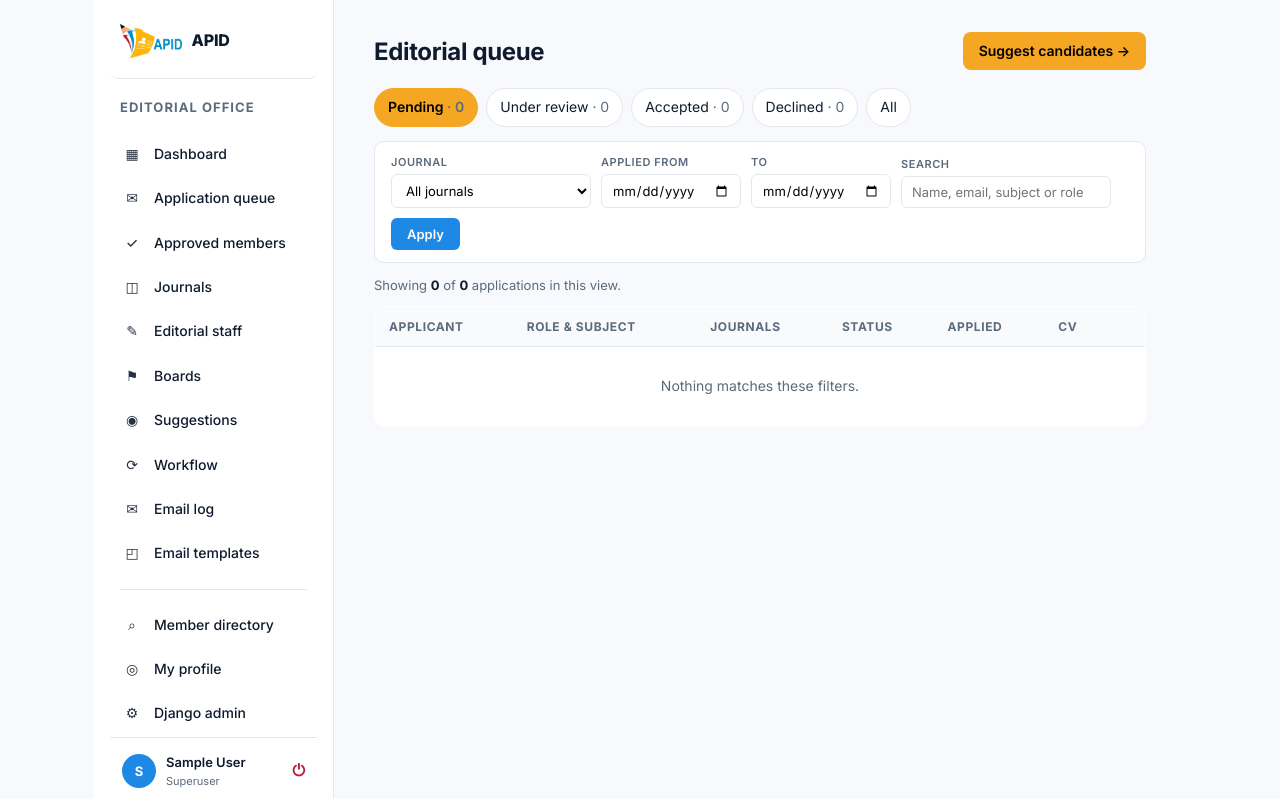
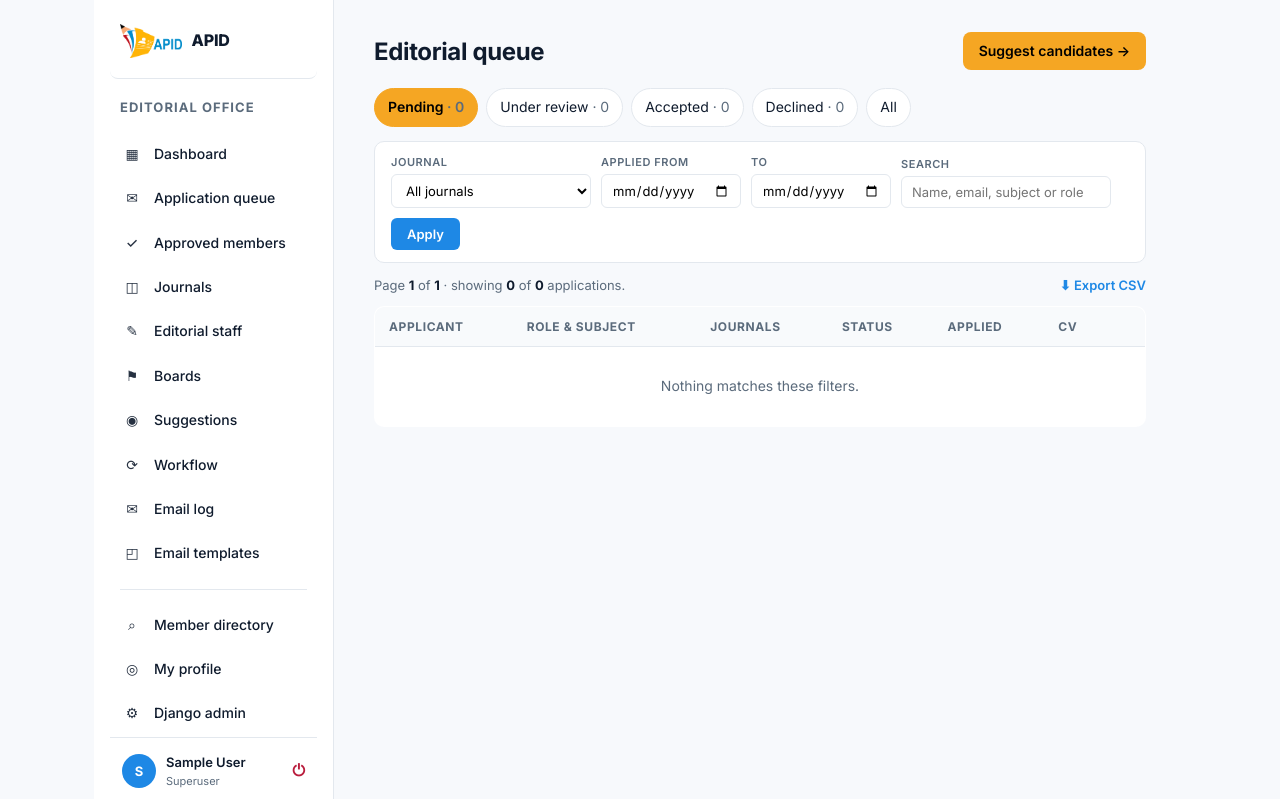
Before and after one commit to celnetamit/apid, a Django app: page /office/queue/ in a window 1280 px wide. Shown: the top 799 px of the page. Run offline with Django 5.2, Linux system fonts and the light colour scheme; the visitor is signed in with stand-in values (Sample User, id 1); data comes from the database, SQL or seed files in the repository; data that the repository does not hold is empty.

Commit message:
Office: pagination + CSV export on queue/approved/dashboard
Queue was capped at 100 rows per page with no "next" and approved at 800
with no pager either, so the moment the queue filled past the cap Boss
was silently losing rows. Switch both to proper pagination (queue 50/page
driven by the mng client, approved 50/page) and add a visible "Page N of
M" line above the table.

Export CSV button on all three (queue, approved, dashboard-decisions)
streams every matching row with filters applied — a filtered-by-journal
view exports that journal, not the whole system — straight into a
spreadsheet via Django's StreamingHttpResponse.

Co-Authored-By: Claude Opus 4.7 <noreply@anthropic.com>

```diff
--- a/apps/editorial/templates/editorial/queue.html
+++ b/apps/editorial/templates/editorial/queue.html
@@ -23,8 +23,19 @@
  .filter-bar .clear { padding:8px 12px; color:var(--muted); font-size:13px; text-decoration:none; }
  .filter-bar .clear:hover { color:var(--primary); }
 
- .count-note { font-size:13px; color:var(--muted); margin:0 0 10px; }
+ .count-note { font-size:13px; color:var(--muted); margin:0 0 10px;
+                display:flex; justify-content:space-between; align-items:center; gap:12px; flex-wrap:wrap; }
  .count-note strong { color:var(--ink); }
+ .count-note .export-btn { color:var(--primary); text-decoration:none; font-weight:600; font-size:13px; }
+ .count-note .export-btn:hover { text-decoration:underline; }
+
+ .pager { display:flex; align-items:center; justify-content:center; gap:10px;
+          margin:20px 0 0; font-size:14px; }
+ .pager a, .pager .cur { padding:7px 13px; border:1px solid var(--line); border-radius:6px;
+                         color:var(--ink); text-decoration:none; }
+ .pager a:hover { border-color:var(--primary); color:var(--primary); }
+ .pager .cur { background:var(--primary); color:#fff; border-color:var(--primary); }
+ .pager .mut { color:var(--muted); font-size:13px; }
 
  table.datatable { width:100%; border-collapse:collapse; background:#fff;
                    border:1px solid var(--line); border-radius:10px; overflow:hidden; }
@@ -101,7 +112,10 @@
   {% endif %}
 </form>
 
-<p class="count-note">Showing <strong>{{ shown }}</strong> of <strong>{{ total }}</strong> application{{ total|pluralize }} in this view.</p>
+<p class="count-note">
+  <span>Page <strong>{{ page_num }}</strong> of <strong>{{ total_pages }}</strong> · showing <strong>{{ shown }}</strong> of <strong>{{ total }}</strong> application{{ total|pluralize }}.</span>
+  <a class="export-btn" href="?state={{ state }}&journal={{ selected_journal|default:'' }}&date_from={{ date_from }}&date_to={{ date_to }}&q={{ query|urlencode }}&export=csv">⬇ Export CSV</a>
+</p>
 
 <table class="datatable">
   <thead>
@@ -141,4 +155,12 @@
     {% endfor %}
   </tbody>
 </table>
+
+{% if total_pages > 1 %}
+<div class="pager">
+  {% if page_num > 1 %}<a href="?state={{ state }}&journal={{ selected_journal|default:'' }}&date_from={{ date_from }}&date_to={{ date_to }}&q={{ query|urlencode }}&page={{ page_num|add:'-1' }}">← Prev</a>{% endif %}
+  <span class="mut">Page {{ page_num }} of {{ total_pages }}</span>
+  {% if page_num < total_pages %}<a href="?state={{ state }}&journal={{ selected_journal|default:'' }}&date_from={{ date_from }}&date_to={{ date_to }}&q={{ query|urlencode }}&page={{ page_num|add:'1' }}">Next →</a>{% endif %}
+</div>
+{% endif %}
 {% endblock %}
--- a/apps/editorial/views.py
+++ b/apps/editorial/views.py
@@ -52,6 +52,31 @@ STATUS_LABELS = {
 }
 
 
+def _csv_response(filename: str, rows):
+    """Stream a list[dict] as a CSV download. The first row's keys form the
+    header, so caller is responsible for consistent dict shape."""
+    import csv
+    from django.http import StreamingHttpResponse
+    class _Echo:
+        def write(self, value): return value
+    writer = csv.writer(_Echo())
+    rows = iter(rows)
+    try:
+        first = next(rows)
+    except StopIteration:
+        first = {}
+    header = list(first.keys()) if first else []
+    def gen():
+        if header:
+            yield writer.writerow(header)
+            yield writer.writerow([first.get(h, "") for h in header])
+            for r in rows:
+                yield writer.writerow([r.get(h, "") for h in header])
+    resp = StreamingHttpResponse(gen(), content_type="text/csv")
+    resp["Content-Disposition"] = f'attachment; filename="{filename}"'
+    return resp
+
+
 @queue_or_manager
 def queue(request):
     """Local-DB application queue.
@@ -80,12 +105,21 @@ def queue(request):
         if not journal_ids:
             journal_ids = [-1]  # match nothing
 
+    # CSV export streams every matching row (bypassing pagination); a Boss who
+    # filtered down to one journal + a date range wants the whole slice, not
+    # a page of it.
+    want_csv = request.GET.get("export") == "csv"
+    try:
+        page_num = max(1, int(request.GET.get("page") or 1))
+    except (TypeError, ValueError):
+        page_num = 1
+    page_size = 10_000 if want_csv else 50
     try:
         counts = queue_summary(journal_ids=journal_ids, journal_id=journal_id,
                                date_from=date_from, date_to=date_to)
         page_data = mng_queue(
             status=state if state and state != "all" else None,
-            q=query or None, page=1, page_size=100,
+            q=query or None, page=page_num, page_size=page_size,
             journal_ids=journal_ids, journal_id=journal_id,
             date_from=date_from, date_to=date_to,
         )
@@ -97,6 +131,28 @@ def queue(request):
     for r in rows:
         label, tone = STATUS_LABELS.get(r["status"], (r["status_display"], "muted"))
         r["state_label"], r["state_tone"] = label, tone
+
+    if want_csv:
+        from django.utils import timezone as _tz
+        def _csv_rows():
+            for r in rows:
+                yield {
+                    "APID": r.get("pk"),
+                    "Applicant": r.get("applicant", ""),
+                    "Email": r.get("email", ""),
+                    "Role": r.get("role", ""),
+                    "Subject": r.get("subject", ""),
+                    "Journals": r.get("journals", ""),
+                    "Status": r.get("state_label", r.get("status", "")),
+                    "Applied": r.get("applied_at", "").isoformat() if r.get("applied_at") else "",
+                    "Decided": r.get("decided_at", "").isoformat() if r.get("decided_at") else "",
+                }
+        return _csv_response(
+            f"apid-queue-{state}-{_tz.now().strftime('%Y%m%d')}.csv", _csv_rows())
+
+    total = page_data.get("total", 0)
+    import math as _math
+    total_pages = max(1, _math.ceil(total / page_size)) if page_size else 1
 
     tabs = [
         ("new",         "Pending",      counts.get("new", 0)),
@@ -147,7 +203,10 @@ def queue(request):
     return render(request, "editorial/queue.html", {
         "rows": rows,
         "shown": len(rows),
-        "total": page_data.get("total", 0),
+        "total": total,
+        "page_num": page_num,
+        "total_pages": total_pages,
+        "page_size": page_size,
         "state": state,
         "query": query,
         "counts": counts,
@@ -208,8 +267,36 @@ def approved_profiles(request):
         qs = qs.filter(started_on__lte=date_to)
     qs = qs.order_by("-started_on", "member__full_name", "role")
 
-    rows = list(qs[:800])  # safety cap; paginate when it starts to pinch
-    distinct_members = len({a.member_id for a in rows})
+    # CSV export dumps everything matching the filters; the table pages 50.
+    want_csv = request.GET.get("export") == "csv"
+    total_matches = qs.count()
+    distinct_members = qs.values("member_id").distinct().count()
+
+    if want_csv:
+        from django.utils import timezone as _tz
+        def _csv_rows():
+            for a in qs.iterator(chunk_size=500):
+                yield {
+                    "APID": a.member.apid,
+                    "Member": a.member.display_name or a.member.username,
+                    "Email": a.member.email,
+                    "Journal": (a.journal.title if a.journal else ""),
+                    "Journal abbreviation": (a.journal.abbreviation if a.journal else ""),
+                    "Role": a.role,
+                    "Started": a.started_on.isoformat() if a.started_on else "",
+                }
+        return _csv_response(
+            f"apid-approved-{_tz.now().strftime('%Y%m%d')}.csv", _csv_rows())
+
+    import math as _math
+    try:
+        page_num = max(1, int(request.GET.get("page") or 1))
+    except (TypeError, ValueError):
+        page_num = 1
+    page_size = 50
+    total_pages = max(1, _math.ceil(total_matches / page_size))
+    page_num = min(page_num, total_pages)
+    rows = list(qs[(page_num - 1) * page_size: page_num * page_size])
 
     # Journal dropdown counts: active appointments per journal, honouring the
     # same date filter and role-mailbox strip as the main table, so the number
@@ -237,8 +324,11 @@ def approved_profiles(request):
 
     return render(request, "editorial/approved.html", {
         "rows": rows,
-        "total_appointments": len(rows),
+        "shown": len(rows),
+        "total_appointments": total_matches,
         "total_members": distinct_members,
+        "page_num": page_num,
+        "total_pages": total_pages,
         "query": q,
         "journal_choices": journal_choices,
         "selected_journal": journal_id,
@@ -935,6 +1025,24 @@ def dashboard(request):
         decisions_qs = decisions_qs.filter(decided_at__date__lte=rec_to)
     decisions_total = decisions_qs.count()
 
+    # CSV export: give the Boss every matching decision for reporting, not
+    # just the dashboard's top-25 snapshot.
+    if request.GET.get("export") == "csv":
+        def _csv_rows():
+            for a in decisions_qs.select_related("member").order_by("-decided_at").iterator(chunk_size=500):
+                yield {
+                    "APID": a.member.apid if a.member else "",
+                    "Applicant": (a.member.display_name if a.member else "") or "",
+                    "Email": (a.member.email if a.member else "") or "",
+                    "Application": a.pk,
+                    "Role": a.applying_for or "",
+                    "Subject": a.subject or "",
+                    "Decision": a.decision,
+                    "Decided": a.decided_at.isoformat() if a.decided_at else "",
+                }
+        return _csv_response(
+            f"apid-decisions-{timezone.now().strftime('%Y%m%d')}.csv", _csv_rows())
+
     from apps.editorial.models import Appointment
     recent = list(decisions_qs.select_related("member")
                   .order_by("-decided_at")[:25])
@@ -1225,12 +1333,33 @@ def emails_log(request):
         logs = logs.filter(kind=kind)
     if status:
         logs = logs.filter(status=status)
+    if request.GET.get("export") == "csv":
+        def _rows():
+            for e in logs.iterator(chunk_size=500):
+                yield {
+                    "When": e.sent_at.isoformat() if e.sent_at else "",
+                    "To": e.to_address,
+                    "Member APID": e.related_member.apid if e.related_member_id else "",
+                    "Kind": e.kind,
+                    "Subject": e.subject,
+                    "Status": e.status,
+                }
+        return _csv_response(f"apid-emails-{timezone.now().strftime('%Y%m%d')}.csv", _rows())
     total = logs.count()
-    logs = list(logs[:200])
+    import math as _math
+    try:
+        page_num = max(1, int(request.GET.get("page") or 1))
+    except (TypeError, ValueError):
+        page_num = 1
+    page_size = 50
+    total_pages = max(1, _math.ceil(total / page_size))
+    page_num = min(page_num, total_pages)
+    rows = list(logs[(page_num - 1) * page_size: page_num * page_size])
     kinds = (EmailLog.objects.values_list("kind", flat=True)
              .exclude(kind="").distinct().order_by("kind"))
     return render(request, "editorial/emails_log.html", {
-        "logs": logs, "total": total, "shown": len(logs),
+        "logs": rows, "total": total, "shown": len(rows),
+        "page_num": page_num, "total_pages": total_pages,
         "q": q, "kind": kind, "status": status,
         "kinds": list(kinds),
         "statuses": EmailLog.Status.choices,
```
Also changed, not shown: apps/editorial/templates/editorial/approved.html (+23 -2 lines), apps/editorial/templates/editorial/dashboard.html (+8 -2 lines).
